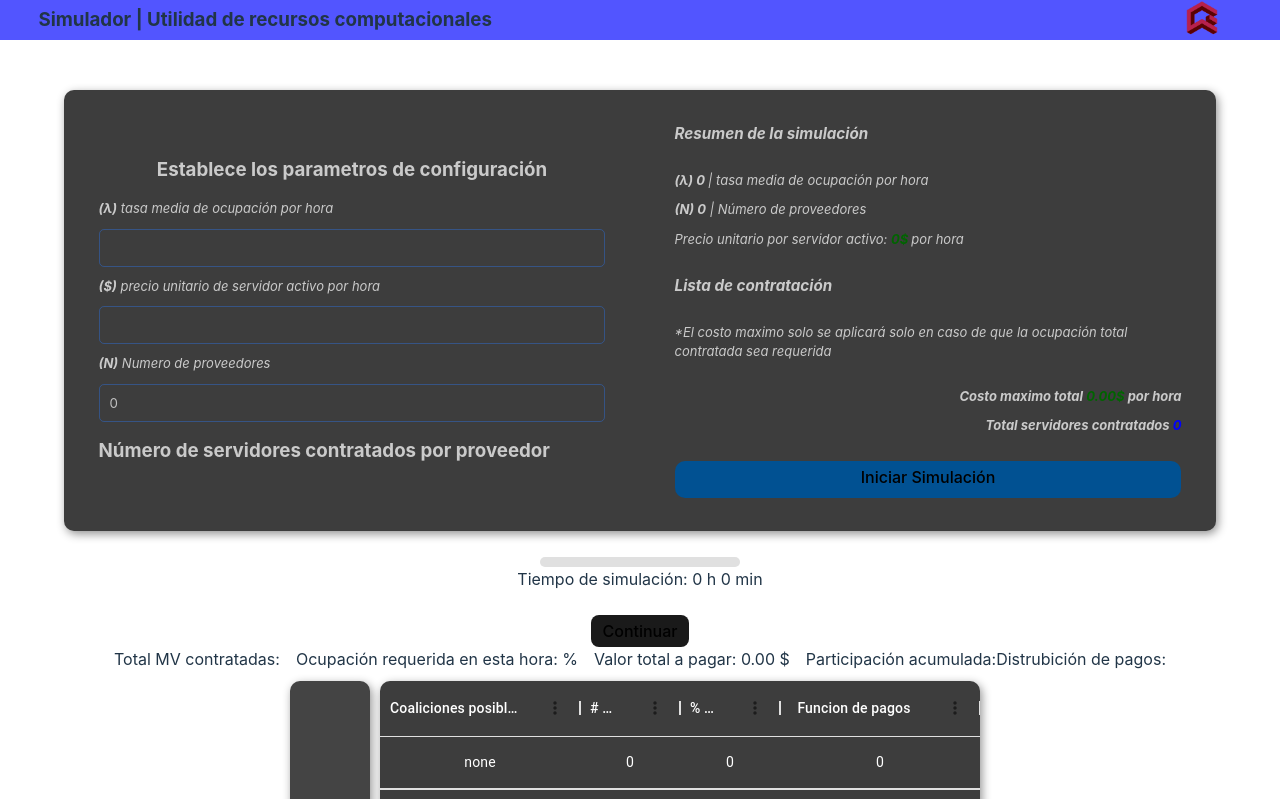
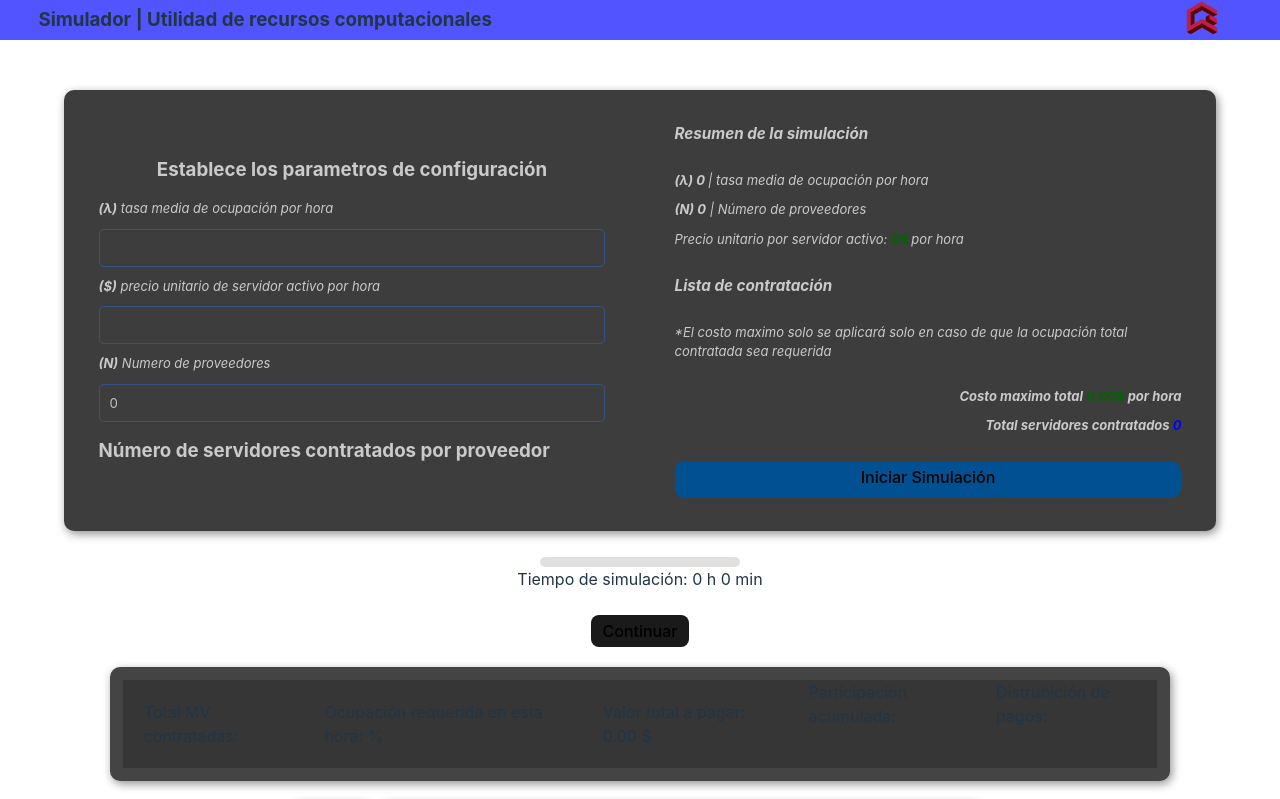
Before and after one commit to JannCarloMoreno/teoria_de_juegos, a React (Vite) app: page / in a window 1280 px wide. Shown: the top 799 px of the page. Built offline with nearby package versions, Linux system fonts and the light colour scheme.

Commit message:
estilos tablas e indicadores

```diff
--- a/src/components/UI/templates/main/index.jsx
+++ b/src/components/UI/templates/main/index.jsx
@@ -1,3 +1,4 @@
+import "./styles.css";
 import Group from "../../../organisms/group";
 import Prompt from "../../../molecules/prompt";
 import Button from "../../../atoms/button";
@@ -173,22 +174,28 @@ export default function Main({ getPercentageApproval, getData }) {
             Valor total a pagar: {accCost.toFixed(2)} $
           </label>
 
-          <div style={{ display: "flex", justifyContent: "space-between" }}>
-            <div style={{ display: "flex", flexDirection: "column" }}>
-              <label className="totalSeats"> Participación acumulada:</label>
+          <div className="totalSeats__table">
+            <div className="totalSeats__table__participation">
+              <label className="totalSeats__table__title">
+                {" "}
+                Participación acumulada:
+              </label>
               {getData?.numServsPorCompania &&
                 getData?.numServsPorCompania.map((element, index) => (
-                  <label className="totalSeats">
+                  <label className="totalSeats__table__items" key={index}>
                     {" "}
                     Compañía {index + 1}: {accPercentaje[index].toFixed(2)} %
                   </label>
                 ))}
             </div>
-            <div style={{ display: "flex", flexDirection: "column" }}>
-              <label className="totalSeats"> Distrubición de pagos:</label>
+            <div className="totalSeats__table__distribution">
+              <label className="totalSeats__table__title">
+                {" "}
+                Distrubición de pagos:
+              </label>
               {getData?.numServsPorCompania &&
                 getData?.numServsPorCompania.map((element, index) => (
-                  <label className="totalSeats">
+                  <label className="totalSeats__table__items" key={index}>
                     {" "}
                     {utilityArray[index].toFixed(2)} $
                   </label>
--- a/src/components/UI/templates/main/styles.css
+++ b/src/components/UI/templates/main/styles.css
@@ -1,24 +1,30 @@
-.main{
-    display: flex;
-    flex-direction: row;
+.totalSeats {
+  height: 100%;
+  display: flex;
+  align-items: center;
+  padding: 0 2%;
+  /* margin: 6px; */
+  background: #363636;
 }
 
-.prompt{
-    display: flex;
-    flex-direction: column;
-}
-.senate{
-    display: flex;
-    flex-direction: column;
-    align-items: center;
-    justify-content: center;
+.totalSeats:hover,
+.totalSeats__table:hover {
+  background: #505050;
 }
 
-.data{
-    display: flex;
-    flex-direction: row;
+.totalSeats__table {
+  height: 100%;
+  display: flex;
+  flex-direction: row;
+  justify-content: space-between;
+  gap: 30px;
+  background: #363636;
+  padding: 0 2%;
 }
 
-.showButton{
-    margin-bottom: 10px;
+.totalSeats__table__participation,
+.totalSeats__table__distribution {
+  display: flex;
+  flex-direction: column;
+  align-items: center;
 }
--- a/src/components/molecules/prompt/styles.css
+++ b/src/components/molecules/prompt/styles.css
@@ -1,6 +1,12 @@
-.prompt{
-    display: flex;
-    flex-direction: row;
-    gap: 1em;
-    margin-bottom: 10px;
+.prompt {
+  display: flex;
+  flex-direction: row;
+  align-items: center;
+  height: 11vh;
+  /* gap: 1em; */
+  margin: 20px 0;
+  padding: 1%;
+  border-radius: 10px;
+  background: #444444;
+  box-shadow: 2px 3px 10px 0px rgba(0, 0, 0, 0.432);
 }
```
